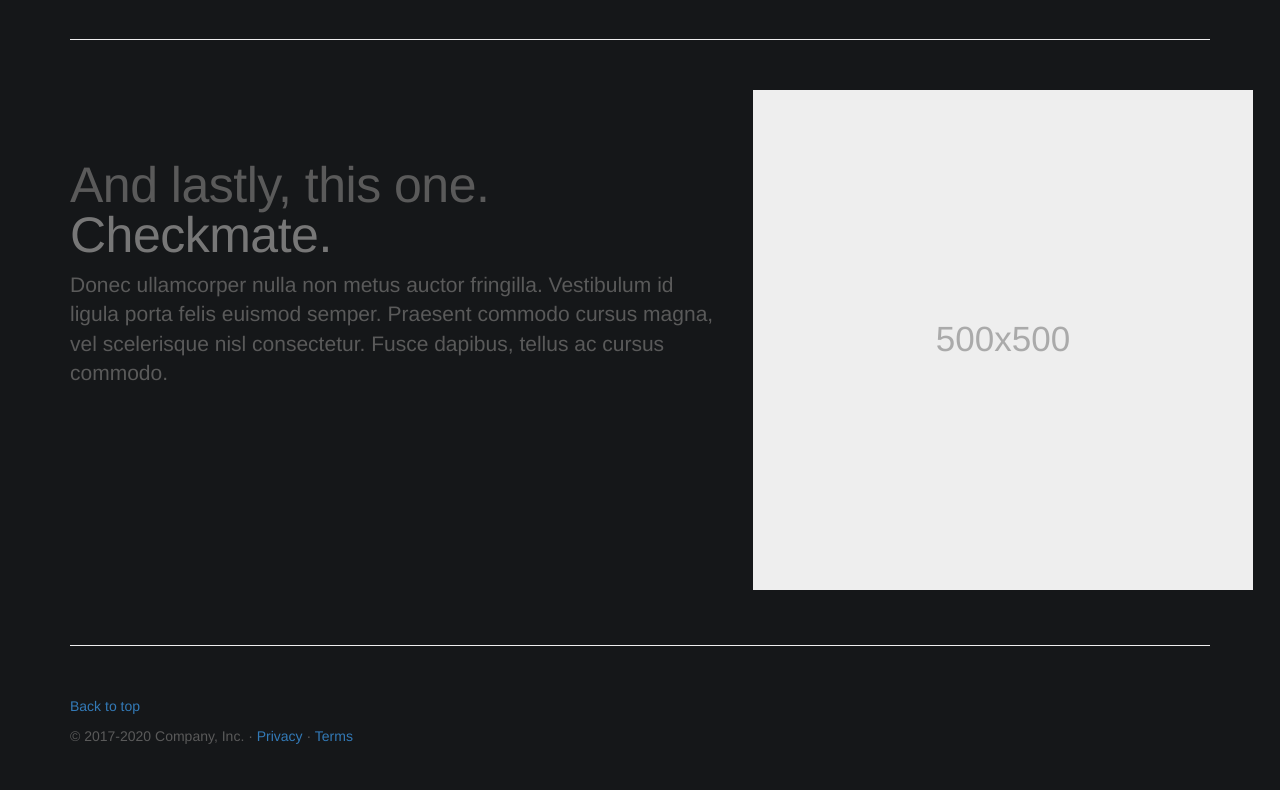
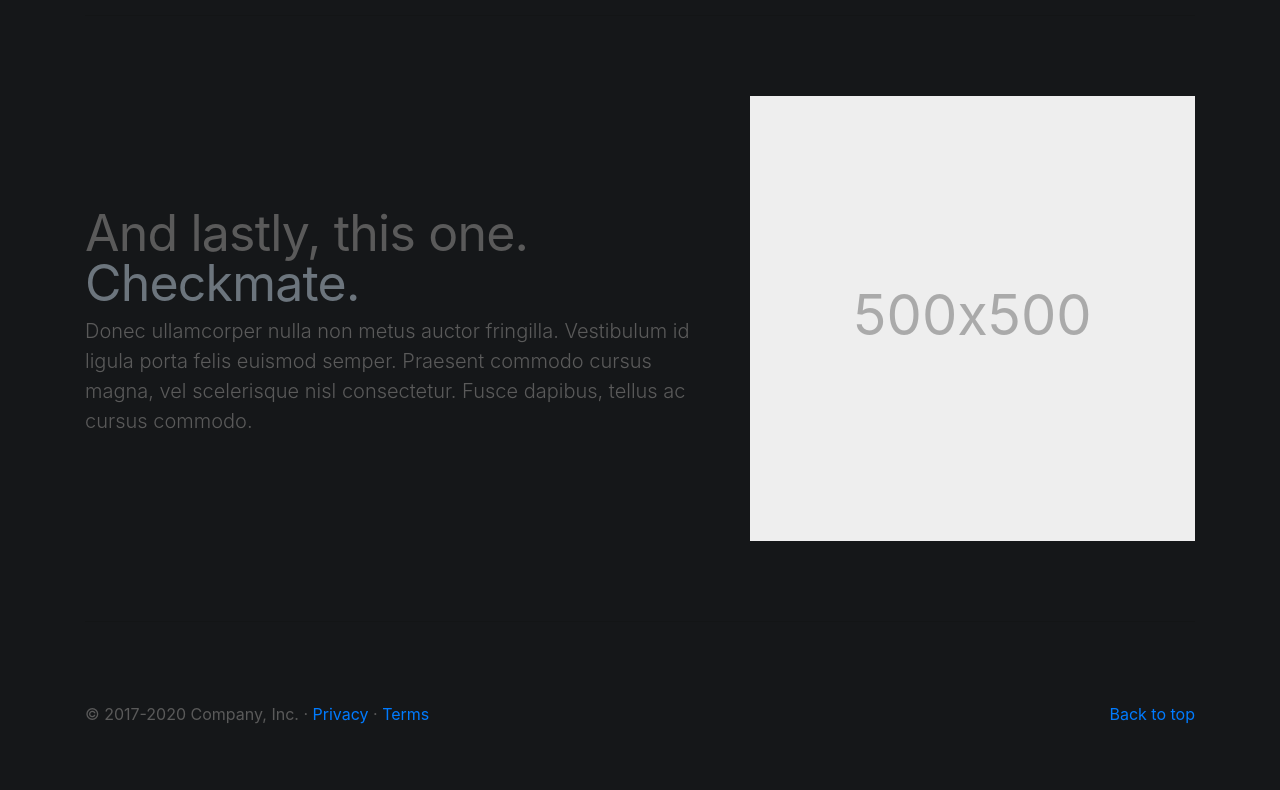
Before and after one commit to AGI20-Group01/AGI20_TravellAR_webpage, a plain HTML site: page blog.html in a window 1280 px wide. Shown: the part 1325-2115 px from the top of the page. Drawn offline with nearby package versions, Linux system fonts and the light colour scheme; a small style sheet from the web is missing.

Commit message:
updated links

```diff
--- a/blog.html
+++ b/blog.html
@@ -11,7 +11,7 @@
     <link rel="canonical" href="https://getbootstrap.com/docs/4.5/examples/carousel/">
 
     <!-- Bootstrap core CSS -->
-  <link rel="stylesheet" href="https://maxcdn.bootstrapcdn.com/bootstrap/3.3.7/css/bootstrap.min.css" integrity="sha384-BVYiiSIFeK1dGmJRAkycuHAHRg32OmUcww7on3RYdg4Va+PmSTsz/K68vbdEjh4u" crossorigin="anonymous">
+  <link rel="stylesheet" href="https://maxcdn.bootstrapcdn.com/bootstrap/4.5.3/css/bootstrap.min.css" integrity="sha384-BVYiiSIFeK1dGmJRAkycuHAHRg32OmUcww7on3RYdg4Va+PmSTsz/K68vbdEjh4u" crossorigin="anonymous">
 
     <style>
       .bd-placeholder-img {
@@ -128,5 +128,5 @@
     integrity="sha384-DfXdz2htPH0lsSSs5nCTpuj/zy4C+OGpamoFVy38MVBnE+IbbVYUew+OrCXaRkfj"
     crossorigin="anonymous"></script>
   <script>window.jQuery || document.write('<script src="https://code.jquery.com/jquery-3.5.1.slim.min.js"><\/script>')</script>
-  <script src="https://cdn.jsdelivr.net/npm/bootstrap@5.0.0-beta1/dist/js/bootstrap.bundle.min.js"></script>
+  <script src="https://cdn.jsdelivr.net/npm/bootstrap@4.5.3/dist/js/bootstrap.bundle.min.js"></script>
   </html>
```
Also changed, not shown: index.html (+2 -2 lines).
